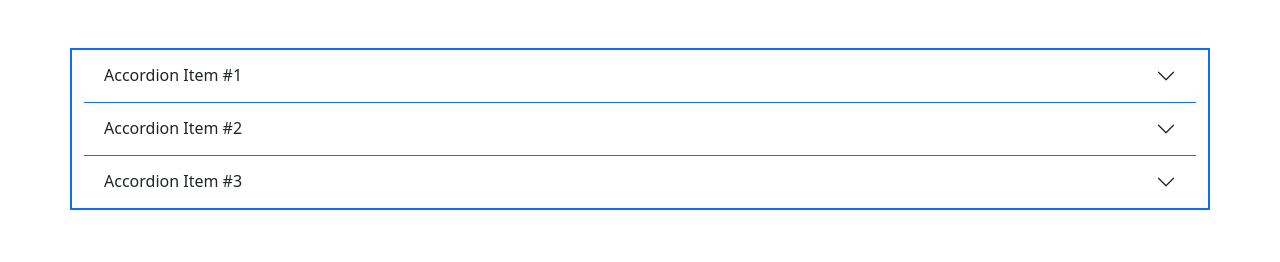
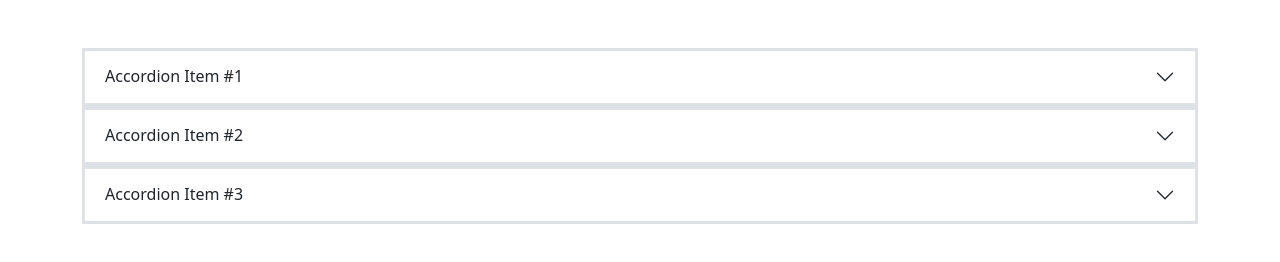
Before and after one commit to studentAutomations/baze, a plain HTML site: page index.html in a window 1280 px wide. Drawn offline with nearby package versions, Linux system fonts and the light colour scheme.

Commit message:
Update index.html

```diff
--- a/index.html
+++ b/index.html
@@ -8,11 +8,11 @@
   </head>
   <body>
 
-  <div class="container border border-2 border-primary mt-5">
+  <div class="container mt-5">
 
     <div class="accordion accordion-flush" id="accordionFlushExample">
-  <div class="accordion-item border-bottom border-primary">
-    <h2 class="accordion-header">
+  <div class="accordion-item">
+    <h2 class="accordion-header border border-3">
       <button class="accordion-button collapsed" type="button" data-bs-toggle="collapse" data-bs-target="#flush-collapseOne" aria-expanded="false" aria-controls="flush-collapseOne">
         Accordion Item #1
       </button>
@@ -21,8 +21,8 @@
       <div class="accordion-body">Placeholder content for this accordion, which is intended to demonstrate the <code>.accordion-flush</code> class. This is the first item's accordion body.</div>
     </div>
   </div>
-  <div class="accordion-item border-bottom border-primary">
-    <h2 class="accordion-header">
+  <div class="accordion-item">
+    <h2 class="accordion-header border border-3">
       <button class="accordion-button collapsed" type="button" data-bs-toggle="collapse" data-bs-target="#flush-collapseTwo" aria-expanded="false" aria-controls="flush-collapseTwo">
         Accordion Item #2
       </button>
@@ -32,7 +32,7 @@
     </div>
   </div>
   <div class="accordion-item">
-    <h2 class="accordion-header">
+    <h2 class="accordion-header border border-3">
       <button class="accordion-button collapsed" type="button" data-bs-toggle="collapse" data-bs-target="#flush-collapseThree" aria-expanded="false" aria-controls="flush-collapseThree">
         Accordion Item #3
       </button>
```
